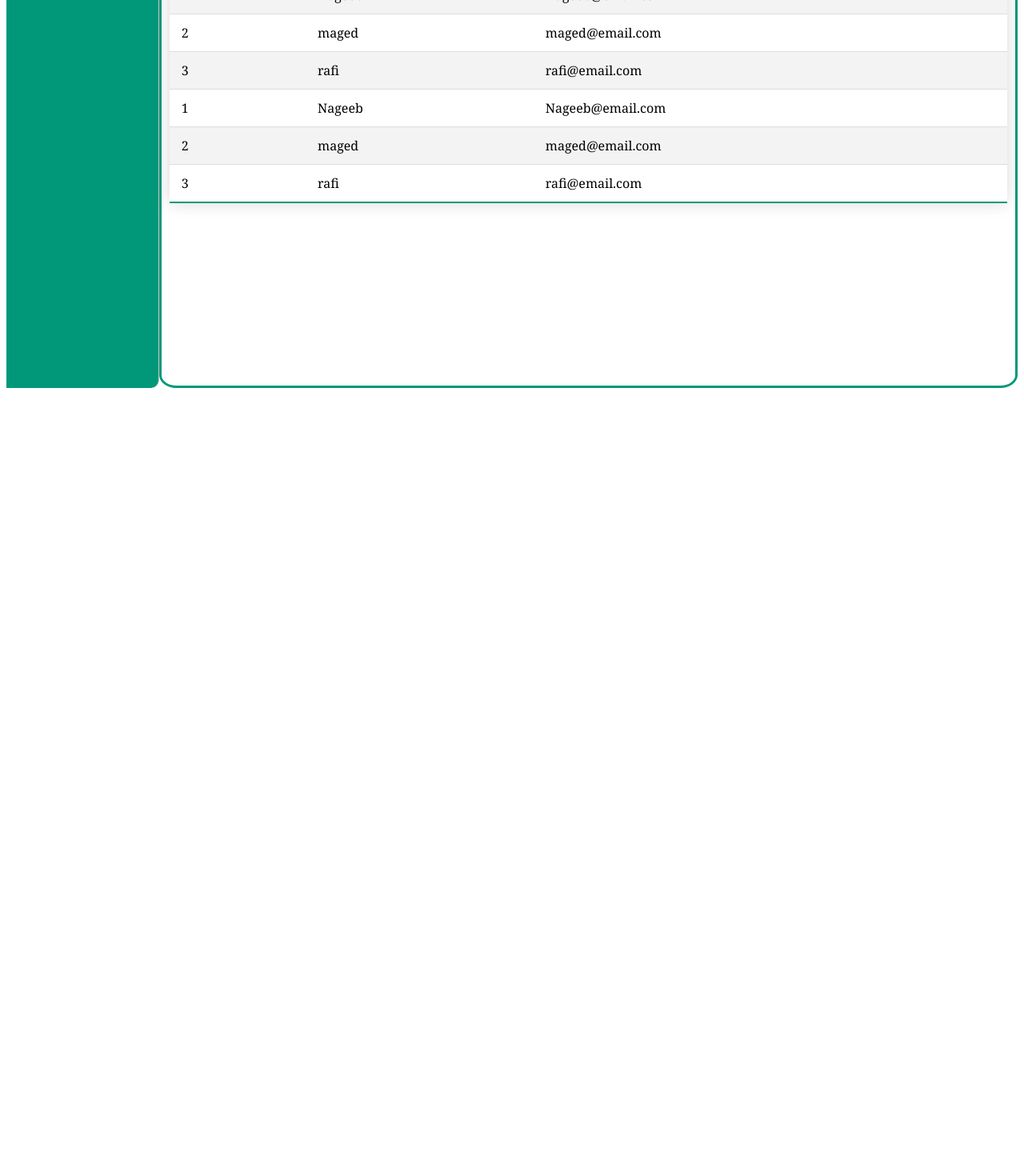
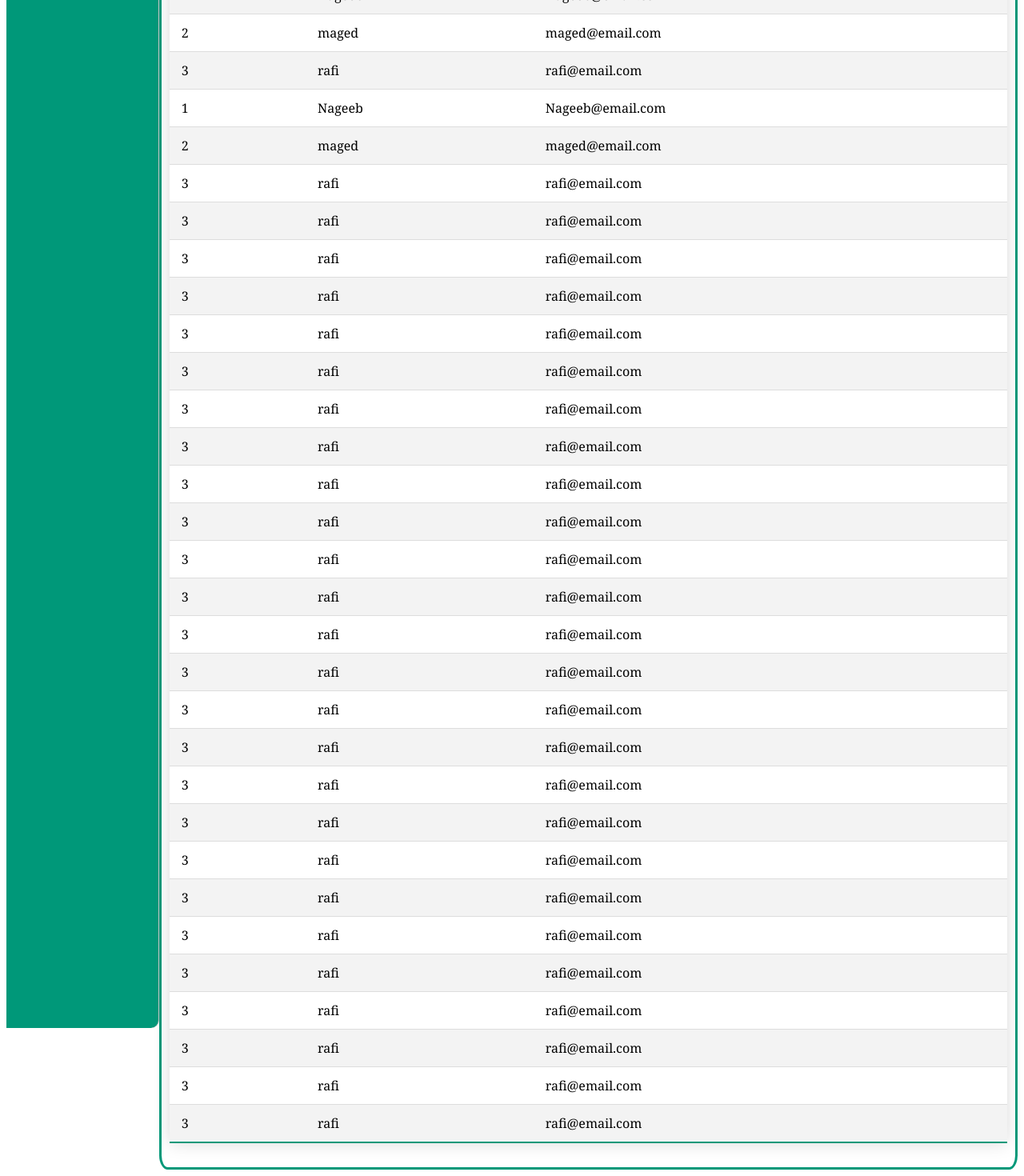
Before and after one commit to mhran971/SignUp-frontend-react, a React (Create React App) app: page /Dashboard/users in a window 1280 px wide. Shown: the part 459-1929 px from the top of the page at 80% size. Before the commit the page ends 952 px from the top, so only its background shows below. Built offline with nearby package versions, Linux system fonts and the light colour scheme.

Commit message:
edit css bording & add more rows

```diff
--- a/src/Components/Dashboard.css
+++ b/src/Components/Dashboard.css
@@ -34,7 +34,7 @@
   border-right: 1px solid #cbc9c9;
   border-radius: 0% 10px 10px 0%;
   width: 200px;
-  height: 100vh;
+  height: 200vh;
   background-color:  #009879;
   color: #fff;
   -webkit-border-radius: 0% 10px 10px 0%;
@@ -123,11 +123,11 @@ td {
 .content-right{
   width: 90%;
   padding:10px;
-  border-radius: 5%;
-  -webkit-border-radius: 2%;
-  -moz-border-radius: 5%;
-  -ms-border-radius: 5%;
-  -o-border-radius: 5%;
+  border-radius: 1%;
+  -webkit-border-radius: 1%;
+  -moz-border-radius: 1%;
+  -ms-border-radius: 1%;
+  -o-border-radius: 1%;
   border-style:solid;
-  border-color:  #009879;;
+  border-color:  #009879;
 }
--- a/src/Users.js
+++ b/src/Users.js
@@ -57,6 +57,131 @@ export default function Users(){
                         <td>rafi</td>
                         <td>rafi@email.com</td>
                     </tr>
+                    <tr>
+                        <td>3</td>
+                        <td>rafi</td>
+                        <td>rafi@email.com</td>
+                    </tr>
+                    <tr>
+                        <td>3</td>
+                        <td>rafi</td>
+                        <td>rafi@email.com</td>
+                    </tr>
+                    <tr>
+                        <td>3</td>
+                        <td>rafi</td>
+                        <td>rafi@email.com</td>
+                    </tr>
+                    <tr>
+                        <td>3</td>
+                        <td>rafi</td>
+                        <td>rafi@email.com</td>
+                    </tr>
+                    <tr>
+                        <td>3</td>
+                        <td>rafi</td>
+                        <td>rafi@email.com</td>
+                    </tr>
+                    <tr>
+                        <td>3</td>
+                        <td>rafi</td>
+                        <td>rafi@email.com</td>
+                    </tr>
+                    <tr>
+                        <td>3</td>
+                        <td>rafi</td>
+                        <td>rafi@email.com</td>
+                    </tr>
+                    <tr>
+                        <td>3</td>
+                        <td>rafi</td>
+                        <td>rafi@email.com</td>
+                    </tr>
+                    <tr>
+                        <td>3</td>
+                        <td>rafi</td>
+                        <td>rafi@email.com</td>
+                    </tr>
+                    <tr>
+                        <td>3</td>
+                        <td>rafi</td>
+                        <td>rafi@email.com</td>
+                    </tr>
+                    <tr>
+                        <td>3</td>
+                        <td>rafi</td>
+                        <td>rafi@email.com</td>
+                    </tr>
+                    <tr>
+                        <td>3</td>
+                        <td>rafi</td>
+                        <td>rafi@email.com</td>
+                    </tr>
+                    <tr>
+                        <td>3</td>
+                        <td>rafi</td>
+                        <td>rafi@email.com</td>
+                    </tr>
+                    <tr>
+                        <td>3</td>
+                        <td>rafi</td>
+                        <td>rafi@email.com</td>
+                    </tr>
+                    <tr>
+                        <td>3</td>
+                        <td>rafi</td>
+                        <td>rafi@email.com</td>
+                    </tr>
+                    <tr>
+                        <td>3</td>
+                        <td>rafi</td>
+                        <td>rafi@email.com</td>
+                    </tr>
+                    <tr>
+                        <td>3</td>
+                        <td>rafi</td>
+                        <td>rafi@email.com</td>
+                    </tr>
+                    <tr>
+                        <td>3</td>
+                        <td>rafi</td>
+                        <td>rafi@email.com</td>
+                    </tr>
+                    <tr>
+                        <td>3</td>
+                        <td>rafi</td>
+                        <td>rafi@email.com</td>
+                    </tr>
+                    <tr>
+                        <td>3</td>
+                        <td>rafi</td>
+                        <td>rafi@email.com</td>
+                    </tr>
+                    <tr>
+                        <td>3</td>
+                        <td>rafi</td>
+                        <td>rafi@email.com</td>
+                    </tr>
+                    <tr>
+                        <td>3</td>
+                        <td>rafi</td>
+                        <td>rafi@email.com</td>
+                    </tr>
+                    <tr>
+                        <td>3</td>
+                        <td>rafi</td>
+                        <td>rafi@email.com</td>
+                    </tr>
+                    <tr>
+                        <td>3</td>
+                        <td>rafi</td>
+                        <td>rafi@email.com</td>
+                    </tr>
+                    <tr>
+                        <td>3</td>
+                        <td>rafi</td>
+                        <td>rafi@email.com</td>
+                    </tr>
                 </tbody>
             </table>
         </div>
```
